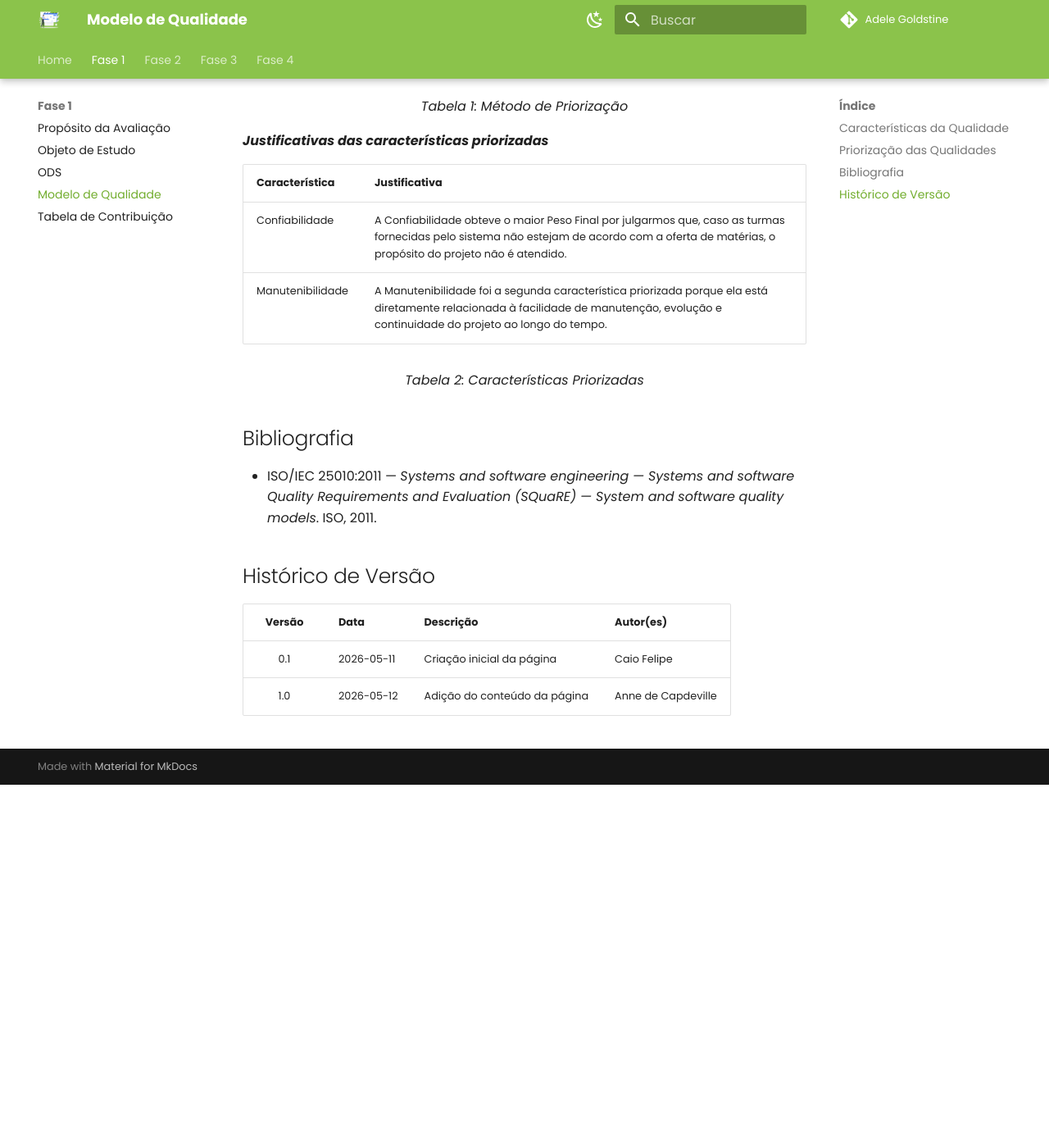
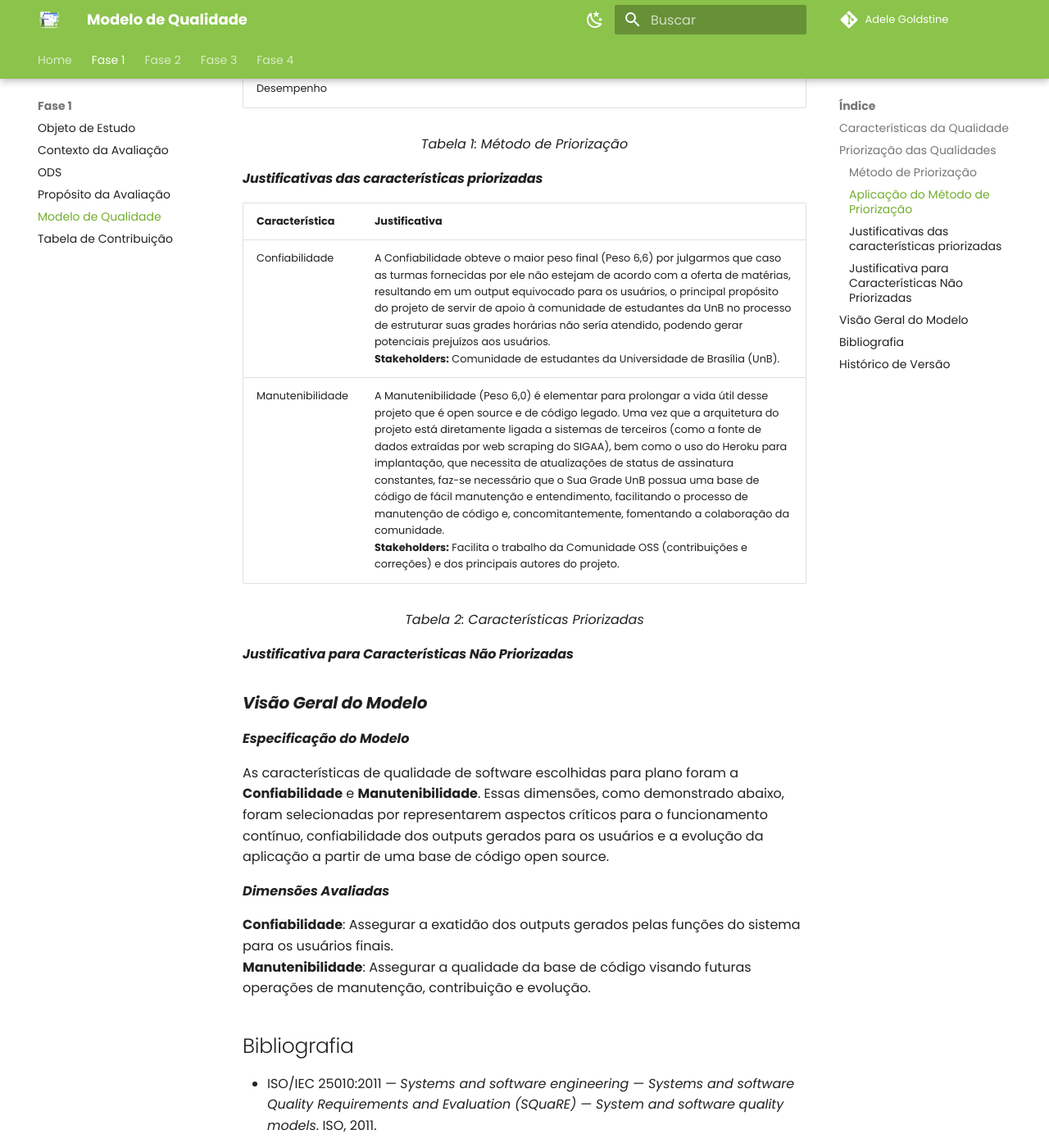
Before and after one commit to FCTE-Qualidade-de-Software-1/2026-1_T01_ADELE_GOLDSTINE, an MkDocs documentation site: the page built from docs/fase1/qualidades.md, in a window 1280 px wide and 1400 px high, scrolled down 2478 px. Shown: the whole window at 82% size. Built offline with MkDocs 1.6.1 and Material for MkDocs 9.7.7, drawn with Linux system fonts in a browser that asks for light colours; comment, search, counter and statistics services are not loaded; before the commit the page ends 3435 px from its top, so only the background shows below that; some of the changed text lies outside the part shown.

Commit message:
docs: Add text justifying the chosen characteristics.

```diff
--- a/docs/fase1/qualidades.md
+++ b/docs/fase1/qualidades.md
@@ -1,6 +1,6 @@
 **Especificação inicial do modelo de qualidade**
 
-![Especificação inicial do modelo de qualidade](../assets/imagem1.png)
+![Especificação inicial do modelo de qualidade](../assets/systemProductQuality.png)
 
 <div align="center">
   <font size="3"><figcaption>Figura 1: Modelo de Qualidade</figcaption></font>
@@ -25,7 +25,7 @@ A ISO 25010 faz parte da série SQUARE (System and Software Quality Requirements
 ### **Priorização das Qualidades**
 
 
-***Método de Priorização***
+#### ***Método de Priorização***
 
 A fim de priorizar as características a serem avaliadas, o grupo optou por utilizar o método Impacto, Risco e Esforço. O grupo debateu sobre o cada uma das características levantado diversas opiniões até que houvesse um consenso entre todo o grupo a respeito do número atribuído a cada um dos atributos (Impacto, Risco e Esforço). Antes da atribuição de valores, foi definido o que significa cada um dos critérios:
 
@@ -42,7 +42,7 @@ Após a atribuição de valores para cada critério, foi calculado o peso final
 <br>
 
 
-***Aplicação do Método de Priorização***
+#### ***Aplicação do Método de Priorização***
 
 
 Esses foram os valores atribuídos pelo grupo para cada uma das qualidades (com exceção da característica Usabilidade, por restrição da disciplina):
@@ -50,30 +50,43 @@ Esses foram os valores atribuídos pelo grupo para cada uma das qualidades (com
 
 | Característica            | Impacto | Risco | Esforço | Peso Final | Prioridade |
 |---------------------------|----------|--------|----------|-------------|-------------|
-| **Confiabilidade**        | 5        | 4      | 3        | 6.6         | -           |
-| Segurança                 | 3        | 2      | 2        | 3           | -           |
-| **Manutenibilidade**      | 4        | 3      | 2        | 6           | -           |
+| **Confiabilidade**        | 5        | 4      | 3        | 6.6         | 1           |
+| **Manutenibilidade**      | 4        | 3      | 2        | 6           | 2           |
+| Adequação Funcional       | 5        | 2      | 2        | 5           | —           |
+| Portabilidade             | 5        | 2      | 2        | 5           | —           |
+| Compatibilidade           | 3        | 3      | 2        | 4.5         | —           |
+| Segurança                 | 3        | 2      | 2        | 3           | —           |
 | Eficiência de Desempenho  | 2        | 2      | 5        | 0.8         | —           |
-| Adequação Funcional       | 5        | 2      | 2        | 5           | —           |
-| Compatibilidade           | 3        | 3      | 2        | 4.5         | —           |
-| Portabilidade             | 5        | 2      | 2        | 5           | —           |
 
 <div align="center">
   <font size="3"><figcaption>Tabela 1: Método de Priorização</figcaption></font>
 </div>
 
 
-***Justificativas das características priorizadas***
+#### ***Justificativas das características priorizadas***
 
-| Característica | Justificativa |
+| **Característica** | **Justificativa** |
 |----------------|----------------|
-| Confiabilidade | A Confiabilidade obteve o maior Peso Final por julgarmos que, caso as turmas fornecidas pelo sistema não estejam de acordo com a oferta de matérias, o propósito do projeto não é atendido. |
-| Manutenibilidade | A Manutenibilidade foi a segunda característica priorizada porque ela está diretamente relacionada à facilidade de manutenção, evolução e continuidade do projeto ao longo do tempo. |
+| Confiabilidade | A Confiabilidade obteve o maior peso final (Peso 6,6) por julgarmos que caso as turmas fornecidas por ele não estejam de acordo com a oferta de matérias, resultando em um output equivocado para os usuários, o principal propósito do projeto de servir de apoio à comunidade de estudantes da UnB no processo de estruturar suas grades horárias não sería atendido, podendo gerar potenciais prejuízos aos usuários. </br>**Stakeholders:** Comunidade de estudantes da Universidade de Brasília (UnB). |
+| Manutenibilidade | A Manutenibilidade (Peso 6,0) é elementar para prolongar a vida útil desse projeto que é open source e de código legado. Uma vez que a arquitetura do projeto está diretamente ligada a sistemas de terceiros (como a fonte de dados extraídas por web scraping do SIGAA), bem como o uso do Heroku para implantação, que necessita de atualizações de status de assinatura constantes, faz-se necessário que o Sua Grade UnB possua uma base de código de fácil manutenção e entendimento, facilitando o processo de manutenção de código e, concomitantemente, fomentando a colaboração da comunidade. </br>**Stakeholders:** Facilita o trabalho da Comunidade OSS (contribuições e correções) e dos principais autores do projeto. |
 
 <div align="center">
   <font size="3"><figcaption>Tabela 2: Características Priorizadas</figcaption></font>
 </div>
 
+#### ***Justificativa para Características Não Priorizadas***
+
+### ***Visão Geral do Modelo***
+
+***Especificação do Modelo***
+
+As características de qualidade de software escolhidas para plano foram a **Confiabilidade** e **Manutenibilidade**. Essas dimensões, como demonstrado abaixo, foram selecionadas por representarem aspectos críticos para o funcionamento contínuo, confiabilidade dos outputs gerados para os usuários e a evolução da aplicação a partir de uma base de código open source.
+
+***Dimensões Avaliadas***
+
+**Confiabilidade**: Assegurar a exatidão dos outputs gerados pelas funções do sistema para os usuários finais.
+</br>
+**Manutenibilidade**: Assegurar a qualidade da base de código visando futuras operações de manutenção, contribuição e evolução.
 
 
 ## Bibliografia
@@ -87,3 +100,4 @@ Esses foram os valores atribuídos pelo grupo para cada uma das qualidades (com
 |:------:|:-----------|:---------------------------|:----------|
 | 0.1    | 2026-05-11 | Criação inicial da página  | Caio Felipe |
 | 1.0    | 2026-05-12 | Adição do conteúdo da página  | Anne de Capdeville |
+| 1.1    | 2026-05-13 | Ajústes nos textos sobre Justificativas das características priorizadas  | Marllon Cardoso |
--- a/mkdocs.yml
+++ b/mkdocs.yml
@@ -7,9 +7,10 @@ repo_name: Adele Goldstine
 nav:
   - Home: index.md
   - Fase 1:
+      - Objeto de Estudo: fase1/objetoDeEstudo.md
+      - Contexto da Avaliação: fase1/contexto-da-avaliacao.md
+      - ODS: fase1/ods.md
       - Propósito da Avaliação: fase1/fase1.md
-      - Objeto de Estudo: fase1/objetoDeEstudo.md
-      - ODS: fase1/ods.md
       - Modelo de Qualidade: fase1/qualidades.md
       - Tabela de Contribuição: fase1/tabela_contribuicao.md
   - Fase 2:
```
Also changed, not shown: docs/fase1/objetoDeEstudo.md (+3 -3 lines), docs/assets/imagem1.png (deleted), docs/assets/systemProductQuality.png (added), docs/fase1/contexto-da-avaliacao.md (renamed from docs/fase1/contexto-da-avaliação.md).
